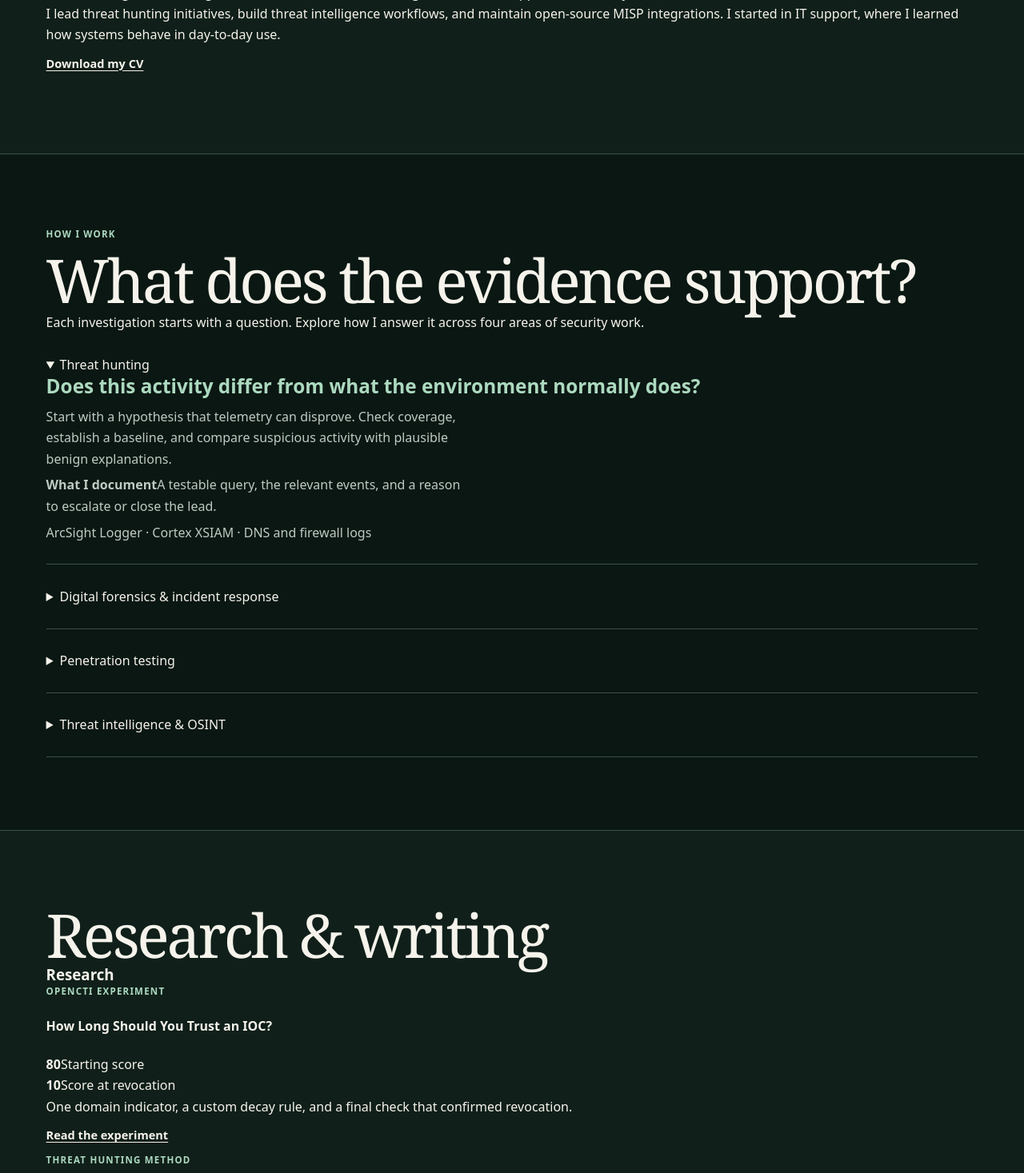
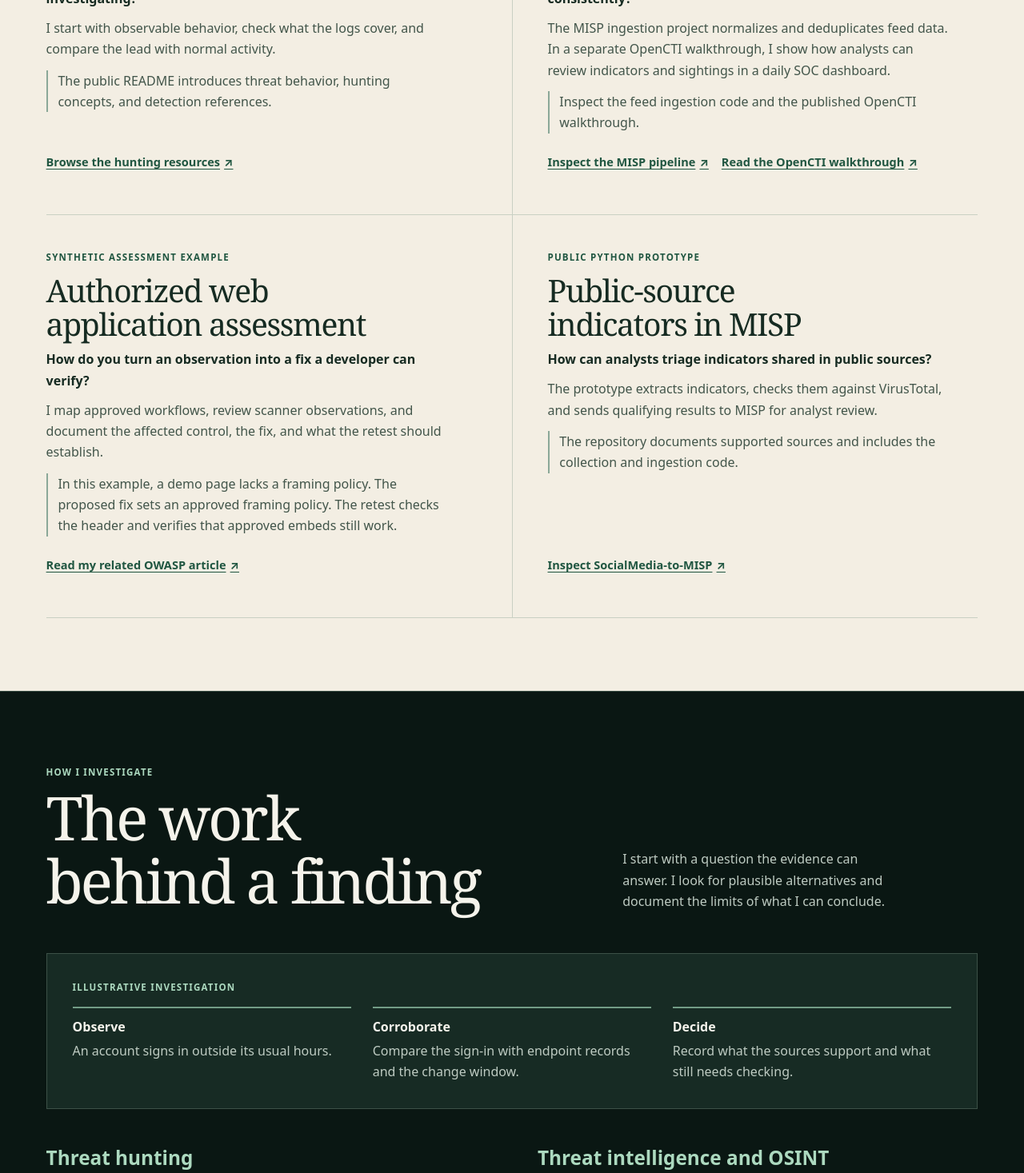
Before and after one commit to jarvishdinocent/smruti-portfolio, a Next.js app: page / in a window 1280 px wide. Shown: the part 1330-2797 px from the top of the page at 80% size. Built offline with nearby package versions, Linux system fonts and the light colour scheme.

Commit message:
Put investigative work first on the homepage

```diff
--- a/src/app/page.tsx
+++ b/src/app/page.tsx
@@ -1,154 +1,7 @@
 import Navbar from "@/components/Navbar";
-
-const email = "smrutiranjanpradhan.info@gmail.com";
-const cv = "/Smruti-Ranjan-Pradhan-CV.pdf";
-const medium = "https://medium.com/@sforsmruti";
-const github = "https://github.com/jarvishdinocent";
-const linkedin = "https://www.linkedin.com/in/smruti-ranjan-pradhan-7b878514a";
-const portrait = "/portfolio-portrait.webp";
-
-const articles = [
-  {
-    date: "2026-09-28",
-    tag: "Threat intelligence",
-    title: "How Long Should You Trust an IOC?",
-    slug: "how-long-should-you-trust-an-ioc-a-practical-opencti-decay-experiment-0bf16c4050cb",
-    takeaway: "Follow a test indicator from its starting score to confirmed revocation in OpenCTI.",
-  },
-  {
-    date: "2026-08-28",
-    tag: "SOC engineering",
-    title: "Building a Daily SOC Dashboard in OpenCTI",
-    slug: "building-a-daily-soc-dashboard-in-opencti-e8809dde8bee",
-    takeaway: "Bring indicators, sightings, reports, and vulnerabilities into one daily SOC view.",
-  },
-  {
-    date: "2026-08-18",
-    tag: "Threat intelligence",
-    title: "How OpenCTI Connects Scattered SOC Data",
-    slug: "the-soc-doesnt-have-a-data-problem-it-has-a-connection-problem-this-is-where-opencti-comes-in-dc1dd4384d5d",
-    takeaway: "Connect observables with actors, techniques, sightings, and investigations.",
-  },
-  {
-    date: "2026-07-08",
-    tag: "Threat hunting",
-    title: "Why I Spend More Time Proving Myself Wrong Than Hunting Threats",
-    slug: "why-i-spend-more-time-proving-myself-wrong-than-hunting-threats-a8ce2c843d91",
-    takeaway: "Test plausible benign explanations before escalating suspicious activity.",
-  },
-  {
-    date: "2026-05-01",
-    tag: "Web security",
-    title: "What the OWASP Top 10 Reveals About Development Habits",
-    slug: "the-owasp-top-10-isnt-a-list-of-bugs-it-s-a-list-of-human-habits-e7d40aaf5735",
-    takeaway: "Connect recurring web security risks with the development habits that create them.",
-  },
-  {
-    date: "2026-04-23",
-    tag: "Threat hunting",
-    title: "Why Manual Threat Hunting Still Matters",
-    slug: "automation-isnt-enough-why-manual-threat-hunting-still-matters-8f8921e0a924",
-    takeaway: "See where analyst judgment and hypotheses fit into automated detection.",
-  },
-  {
-    date: "2026-03-27",
-    tag: "DFIR",
-    title: "A Practical Approach to Post-Incident Investigation",
-    slug: "the-evidence-attackers-cant-erase-a-practical-approach-to-post-incident-investigation-c96adef92fbb",
-    takeaway: "Use endpoint, identity, and network records to build an incident timeline.",
-  },
-  {
-    date: "2026-03-18",
-    tag: "DNS security",
-    title: "Securing the Internet’s DNS Trust Layer",
-    slug: "if-dns-lies-everything-lies-breaking-and-securing-the-internets-trust-layer-9f176fb67d73",
-    takeaway: "Examine what happens when clients trust altered DNS answers and where controls help.",
-  },
-  {
-    date: "2026-02-05",
-    tag: "Hunting automation",
-    title: "Building an Automated Hunter for Volatile Evidence",
-    slug: "the-invisible-enemy-how-i-built-an-automated-hunter-to-catch-malware-that-edrs-miss-8603e4b0b6ce",
-    takeaway: "Explore how volatile evidence and automated collection can support a hunt.",
-  },
-  {
-    date: "2025-12-16",
-    tag: "API security",
-    title: "The Hidden Doors of the Web",
-    slug: "the-hidden-doors-of-the-web-pentesting-and-hunting-api-exploits-aa7f83d63765",
-    takeaway: "Connect API security assessment concepts with the telemetry defenders can review.",
-  },
-];
-
-const work = [
-  {
-    title: "Hypothesis-driven threat hunting",
-    area: "Threat hunting",
-    summary: "An offline workflow for turning SIEM exports into testable hypotheses, evidence, and follow-up decisions.",
-    method: "I start with an observable behavior, check telemetry coverage, establish expected activity, and test plausible benign explanations. Findings retain the supporting event references so another analyst can review the verdict.",
-    links: [
-      { label: "Browse the public threat hunting framework", href: github + "/OpenSource-ThreatHunting" },
-      { label: "Read how I test alternate explanations", href: medium + "/" + articles[3].slug },
-    ],
-  },
-  {
-    title: "OpenCTI-to-SIEM intelligence workflow",
-    area: "CTI and SOC engineering",
-    summary: "Intelligence ingestion and enrichment that puts an indicator’s source and context alongside what the SOC observes.",
-    method: "My work covers ingesting public feeds, normalizing indicators, removing duplicates, and retaining source context for investigation. The public MISP connector repositories demonstrate the ingestion stage.",
-    links: [
-      { label: "Explore the MISP automation repository", href: github + "/MISP-Automated-Intelligence-Pipeline" },
-      { label: "See the CERT-IN feed connector", href: github + "/Threat-Intel-Feed-CERTIN-to-MISP" },
-    ],
-  },
-  {
-    title: "Windows endpoint evidence review",
-    area: "DFIR",
-    evidence: { title: "Synthetic timeline excerpt", text: "10:14 UTC — Endpoint alert recorded. 10:16 UTC — A related PowerShell event was identified in the export. 10:22 UTC — The analyst flagged the relationship for corroboration because timing alone could not establish causation." },
-    summary: "A timeline-led review of Windows records and PowerShell logs in response to suspicious endpoint activity.",
-    method: "I sorted records by timestamp and source, selected relevant events, and linked observations to evidence. The public article documents my investigation method.",
-    links: [{ label: "Read my post-incident investigation method", href: medium + "/" + articles[6].slug }],
-  },
-  {
-    title: "Authorized internal web application assessment",
-    area: "Penetration testing",
-    evidence: { title: "Synthetic assessment report excerpt", text: "Scope: an internal demo application. Expected: security response headers on protected pages. Observation: the demo response lacked a framing restriction. Recommendation: set an explicit framing policy. Retest: verify the intended header on the affected route and check compatibility with the approved embedding requirements." },
-    summary: "Web application testing for an internal team within a defined scope.",
-    method: "My work includes mapping approved application areas, reviewing scanner observations, and documenting coverage and findings for remediation. I use HCL AppScan and OWASP ZAP as part of the assessment workflow.",
-    links: [{ label: "Read my public article on API security", href: medium + "/" + articles[9].slug }],
-  },
-];
-
-const methods = [
-  {
-    title: "Threat hunting",
-    question: "Does this activity differ from what the environment normally does?",
-    approach: "Start with a hypothesis that telemetry can disprove. Check coverage, establish a baseline, and compare suspicious activity with plausible benign explanations.",
-    evidence: "A testable query, the relevant events, and a reason to escalate or close the lead.",
-    tools: "ArcSight Logger · Cortex XSIAM · DNS and firewall logs",
-  },
-  {
-    title: "Digital forensics & incident response",
-    question: "What happened, in what order, and what can I prove?",
-    approach: "Preserve the relevant artifacts, align timestamps, and cross-check activity across independent sources before assigning cause.",
-    evidence: "An incident timeline that connects each observation to its source and identifies gaps.",
-    tools: "Windows Event Logs · PowerShell logs · Endpoint telemetry",
-  },
-  {
-    title: "Penetration testing",
-    question: "What does the application expose within the authorized scope?",
-    approach: "Map the approved workflows, review scanner observations, validate findings, and document the affected control and recommended fix.",
-    evidence: "A scoped assessment with verified observations, remediation guidance, and retest status.",
-    tools: "OWASP ZAP · HCL AppScan",
-  },
-  {
-    title: "Threat intelligence & OSINT",
-    question: "Where did the signal come from, and does it apply here?",
-    approach: "Check sources and provenance, organize indicators and sightings, and compare them against what the SOC can see in its own telemetry.",
-    evidence: "Source context and a confidence assessment that support the next investigative step.",
-    tools: "OpenCTI · MISP · Public-source research",
-  },
-];
+import {
+  articles, cv, email, incidentArticle, investigationExample, medium, methods, portrait, profiles, projects,
+} from "./portfolio-content";
 
 const publicationDate = new Intl.DateTimeFormat("en-GB", {
   day: "numeric",
@@ -157,176 +10,137 @@ const publicationDate = new Intl.DateTimeFormat("en-GB", {
   timeZone: "UTC",
 });
 
-function ArticleRow({ article }: { article: (typeof articles)[number] }) {
-  return (
-    <li>
-      <p className="article-meta">
-        <time dateTime={article.date}>{publicationDate.format(new Date(article.date))}</time>
-        <span>{article.tag}</span>
-      </p>
-      <h4><a href={medium + "/" + article.slug}>{article.title}</a></h4>
-      <p>{article.takeaway}</p>
-    </li>
-  );
-}
-
 export default function Home() {
-  const featured = articles[0];
-
   return (
     <>
       <a className="skip-link" href="#main">Skip to content</a>
       <Navbar />
-
-      <main id="main">
+      <main id="main" tabIndex={-1}>
         <section className="hero" aria-labelledby="hero-title">
           <div className="shell hero-layout">
             <div className="hero-copy">
-              <p className="eyebrow">Smruti Ranjan Pradhan · SOC Engineer</p>
-              <h1 id="hero-title">The work behind <em>a finding.</em></h1>
-              <p className="hero-specialties">Threat hunting · DFIR · Penetration testing</p>
-              <p className="intro">I investigate suspicious activity, test authorized web applications, and use threat intelligence and OSINT to put the evidence in context.</p>
+              <p className="identity">Smruti Ranjan Pradhan</p>
+              <p className="hero-specialties">Threat Hunting · Threat Intelligence · Web Application Security · OSINT</p>
+              <h1 id="hero-title">I investigate threats, test assumptions, and turn evidence into <em>decisions.</em></h1>
+              <p className="hero-intro">I connect logs, indicators, application behavior, and public sources to understand what happened, what matters, and what to do next. My work includes incident investigation and authorized web application testing.</p>
               <div className="actions">
-                <a className="button button-primary" href="#method">Explore my approach</a>
+                <a className="button button-primary" href="#projects">Explore selected work <span aria-hidden="true">↓</span></a>
                 <a className="button button-secondary" href="#research">Read my research</a>
               </div>
             </div>
-            <figure className="portrait-frame">
-              {/* The local WebP is pre-sized and avoids framework-generated inline styles. */}
+            <figure className="hero-portrait">
+              {/* The local WebP is pre-sized and renders without inline styles. */}
               {/* eslint-disable-next-line @next/next/no-img-element */}
-              <img src={portrait} alt="Smruti Ranjan Pradhan" width={1120} height={840} fetchPriority="high" />
+              <img src={portrait} alt="Portrait of Smruti Ranjan Pradhan" width={1120} height={840} fetchPriority="high" />
             </figure>
           </div>
         </section>
 
-        <section className="section about-section" id="about" aria-labelledby="about-title">
-          <div className="shell about-layout">
-            <h2 id="about-title">About me</h2>
-            <div>
-              <p className="about-lead">I’m a SOC Engineer working across detection, incident investigation, and web application security.</p>
-              <p>I lead threat hunting initiatives, build threat intelligence workflows, and maintain open-source MISP integrations. I started in IT support, where I learned how systems behave in day-to-day use.</p>
-              <a className="text-link" href={cv} download>Download my CV</a>
+        <section className="section paper" id="projects" tabIndex={-1} aria-labelledby="work-title">
+          <div className="shell">
+            <div className="section-heading">
+              <h2 id="work-title">Selected work</h2>
+              <p>Browse public repos and walkthroughs, and see how I document a finding in a synthetic assessment.</p>
             </div>
-          </div>
-        </section>
-
-        <section className="section method-section" id="method" aria-labelledby="method-title">
-          <div className="shell method-layout">
-            <div className="section-intro">
-              <p className="eyebrow">How I work</p>
-              <h2 id="method-title">What does the evidence support?</h2>
-              <p>Each investigation starts with a question. Explore how I answer it across four areas of security work.</p>
-            </div>
-            <div className="method-list">
-              {methods.map((method, index) => (
-                <details className="method-item" name="portfolio-method" key={method.title} open={index === 0}>
-                  <summary>
-                    <span>{method.title}</span>
-                    <span className="disclosure-mark" aria-hidden="true" />
-                  </summary>
-                  <div className="method-content">
-                    <h3>{method.question}</h3>
-                    <p>{method.approach}</p>
-                    <p className="method-evidence"><strong>What I document</strong>{method.evidence}</p>
-                    <p className="tools">{method.tools}</p>
+            <div className="project-grid">
+              {projects.map((item) => (
+                <article className="project" key={item.title}>
+                  <p className="eyebrow">{item.kind}</p>
+                  <h3>{item.title}</h3>
+                  <p className="project-question">{item.question}</p>
+                  <p>{item.approach}</p>
+                  <p className="project-artifact">{item.artifact}</p>
+                  <div className="project-links">
+                    {item.links.map(({ label, href }) => (
+                      <a className="text-link" href={href} key={href}>{label} <span aria-hidden="true">↗</span></a>
+                    ))}
                   </div>
-                </details>
+                </article>
               ))}
             </div>
           </div>
         </section>
 
-        <section className="section research-section" id="research" aria-labelledby="research-title">
+        <section className="section method-section" id="method" tabIndex={-1} aria-labelledby="method-title">
           <div className="shell">
-            <h2 id="research-title">Research &amp; writing</h2>
-            <div className="reading-layout">
-              <div className="research-column">
-                <h3>Research</h3>
-                <article className="featured-study">
-                  <p className="eyebrow">OpenCTI experiment</p>
-                  <h4>{featured.title}</h4>
-                  <div className="decay-result" aria-label="Starting score 80. Revoked at score 10.">
-                    <div><strong>80</strong><span>Starting score</span></div>
-                    <span className="decay-line" aria-hidden="true" />
-                    <div><strong>10</strong><span>Score at revocation</span></div>
-                  </div>
-                  <p>One domain indicator, a custom decay rule, and a final check that confirmed revocation.</p>
-                  <a className="text-link" href={medium + "/" + featured.slug}>Read the experiment</a>
+            <div className="section-heading">
+              <div>
+                <p className="eyebrow">How I investigate</p>
+                <h2 id="method-title">The work behind a finding</h2>
+              </div>
+              <p>I start with a question the evidence can answer. I look for plausible alternatives and document the limits of what I can conclude.</p>
+            </div>
+            <figure className="investigation-example">
+              <figcaption className="eyebrow">Illustrative investigation</figcaption>
+              <ol>
+                {investigationExample.map((step) => (
+                  <li key={step.title}><strong>{step.title}</strong><p>{step.description}</p></li>
+                ))}
+              </ol>
+            </figure>
+            <div className="method-grid">
+              {methods.map((method) => (
+                <article className="method-item" key={method.title}>
+                  <h3>{method.title}</h3>
+                  <p className="method-question">{method.question}</p>
+                  <p>{method.approach}</p>
+                  <p className="method-output"><strong>What I document</strong>{method.output}</p>
                 </article>
-                <article className="research-note">
-                  <p className="eyebrow">Threat hunting method</p>
-                  <h4>When endpoints skip the internal DNS resolver</h4>
-                  <p>Compare resolver activity with the approved baseline and verify whether exceptions have an operational explanation.</p>
-                  <details className="archive hunt-note">
-                    <summary>Explore the hunt <span className="disclosure-mark" aria-hidden="true" /></summary>
-                    <div className="work-content">
-                      <p>Compare DNS and firewall records with the approved resolver list. Group deviations by endpoint and destination, then check resolver ownership, approved exceptions, and endpoint context before escalating.</p>
-                      <a className="text-link" href={github + "/OpenSource-ThreatHunting"}>Browse the public threat hunting framework</a>
-                    </div>
-                  </details>
-                </article>
-              </div>
-              <div className="writing-column" id="writing">
-                <h3>Writing</h3>
-                <ul className="article-list">
-                  {articles.slice(1, 4).map((article) => <ArticleRow key={article.slug} article={article} />)}
-                </ul>
-                <details className="archive">
-                  <summary>More articles <span className="disclosure-mark" aria-hidden="true" /></summary>
-                  <ul className="article-list">
-                    {articles.slice(4).map((article) => <ArticleRow key={article.slug} article={article} />)}
-                  </ul>
-                </details>
-                <a className="text-link" href={medium}>View my Medium profile</a>
-              </div>
-            </div>
-          </div>
-        </section>
-
-        <section className="section work-section" id="projects" aria-labelledby="work-title">
-          <div className="shell work-layout">
-            <div className="section-intro">
-              <h2 id="work-title">Selected work</h2>
-              <p>Browse project notes and supporting links.</p>
-            </div>
-            <div className="work-list">
-              {work.map((item) => (
-                <details key={item.title}>
-                  <summary><span>{item.title}</span><span className="disclosure-mark" aria-hidden="true" /></summary>
-                  <div className="work-content">
-                    <p>{item.summary} {item.method}</p>
-                    {item.evidence && (
-                      <div className="evidence-example">
-                        <h4>{item.evidence.title}</h4>
-                        <p>{item.evidence.text}</p>
-                      </div>
-                    )}
-                    <ul className="entry-links">
-                      {item.links.map(({ label, href }) => (
-                        <li key={href}><a className="text-link" href={href}>{label}</a></li>
-                      ))}
-                    </ul>
-                  </div>
-                </details>
               ))}
             </div>
           </div>
         </section>
 
-        <section className="section contact-section" id="contact" aria-labelledby="contact-title">
-          <div className="shell contact-layout">
+        <section className="section paper research-section" id="research" tabIndex={-1} aria-labelledby="research-title">
+          <div className="shell">
+            <div className="section-heading"><h2 id="research-title">Research &amp; writing</h2></div>
+            <div className="research-grid">
+              <article className="featured-article">
+                <p className="eyebrow">{incidentArticle.category}</p>
+                <h3>{incidentArticle.title}</h3>
+                <p>{incidentArticle.description}</p>
+                <a className="text-link" href={incidentArticle.href}>Read the investigation <span aria-hidden="true">↗</span></a>
+              </article>
+              <div className="reading-list" id="writing">
+                {articles.map((article) => (
+                  <article key={article.href}>
+                    <p className="eyebrow article-meta">
+                      {article.category} <time dateTime={article.date}>{publicationDate.format(new Date(article.date))}</time>
+                    </p>
+                    <h3><a href={article.href}>{article.title} <span aria-hidden="true">↗</span></a></h3>
+                    <p>{article.description}</p>
+                  </article>
+                ))}
+              </div>
+            </div>
+            <a className="text-link more-writing" href={medium}>More writing on Medium <span aria-hidden="true">↗</span></a>
+          </div>
+        </section>
+
+        <section className="section about-section" id="about" tabIndex={-1} aria-labelledby="about-title">
+          <div className="shell split-layout">
+            <h2 id="about-title">About me</h2>
+            <div className="body-copy">
+              <p>I started in IT support, where I learned how people and systems work day to day. In security operations, that experience helps me ask whether something unusual reflects a real threat or an ordinary part of the job.</p>
+              <p>I now build repeatable workflows across threat hunting, intelligence, OSINT, authorized web application testing, and incident investigation. I write up findings so another analyst can follow the reasoning and a system owner can act on it.</p>
+              <a className="button button-secondary" href={cv} download>Download my CV <span aria-hidden="true">↓</span></a>
+            </div>
+          </div>
+        </section>
+
+        <section className="section contact-section" id="contact" tabIndex={-1} aria-labelledby="contact-title">
+          <div className="shell split-layout">
             <h2 id="contact-title">Get in touch</h2>
-            <div className="contact-options">
-              <article>
-                <h3>Discuss a role</h3>
-                <p>SOC engineering, threat hunting, DFIR, or penetration testing opportunities.</p>
-                <a className="text-link" href={`mailto:${email}?subject=Portfolio%20inquiry%20-%20Hiring`}>Email about hiring</a>
-              </article>
-              <article>
-                <h3>Discuss a digital investigation</h3>
-                <p>Online scams, impersonation, suspicious account activity, or checking a public online claim.</p>
-                <a className="text-link" href={`mailto:${email}?subject=Portfolio%20inquiry%20-%20Digital%20investigation`}>Email about an investigation</a>
-              </article>
+            <div className="body-copy">
+              <p>I’m interested in roles and collaborations involving threat hunting, threat intelligence, application security, OSINT, and incident investigation.</p>
+              <div className="actions">
+                <a className="button button-primary" href={`mailto:${email}?subject=Cybersecurity%20role%20or%20collaboration`}>Email me <span aria-hidden="true">↗</span></a>
+              </div>
+              <ul className="profile-links">
+                {profiles.map(({ label, href }) => (
+                  <li key={href}><a className="text-link" href={href}>{label} <span aria-hidden="true">↗</span></a></li>
+                ))}
+              </ul>
             </div>
           </div>
         </section>
@@ -335,13 +149,7 @@ export default function Home() {
       <footer className="site-footer">
         <div className="shell footer-layout">
           <strong>Smruti Ranjan Pradhan</strong>
-          <div className="footer-links">
-            <a href={linkedin}>LinkedIn</a>
-            <a href={github}>GitHub</a>
-            <a href={medium}>Medium</a>
-            <a href={cv}>Résumé</a>
-            <a href="/.well-known/security.txt">Report a site vulnerability</a>
-          </div>
+          <a href="/.well-known/security.txt">Report a site vulnerability</a>
         </div>
       </footer>
     </>
```
